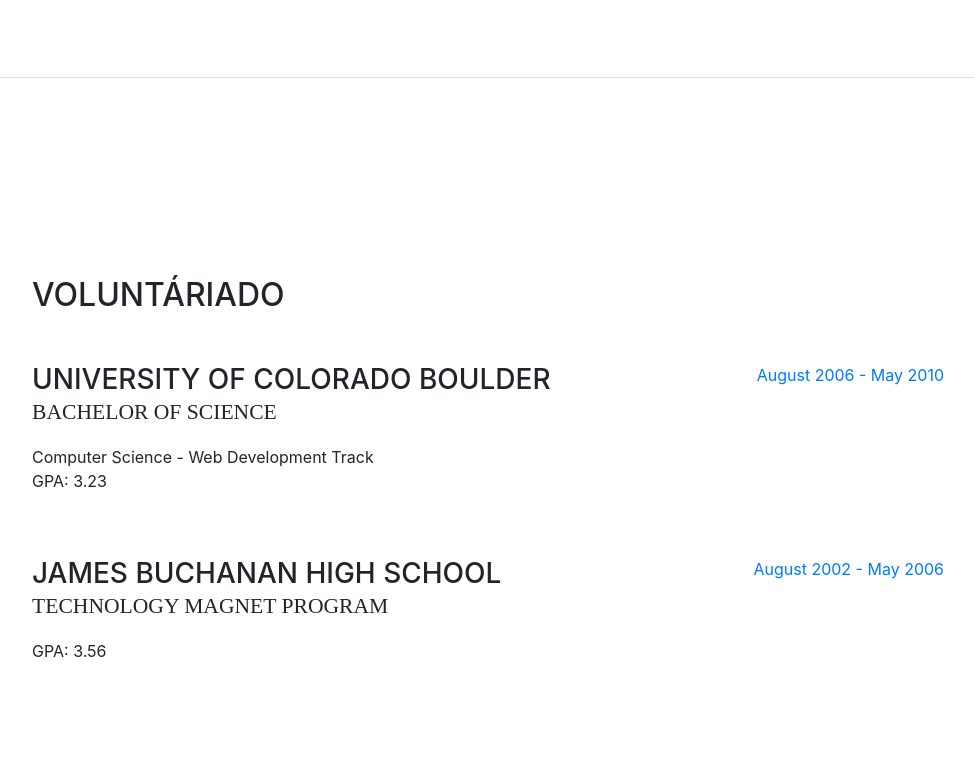
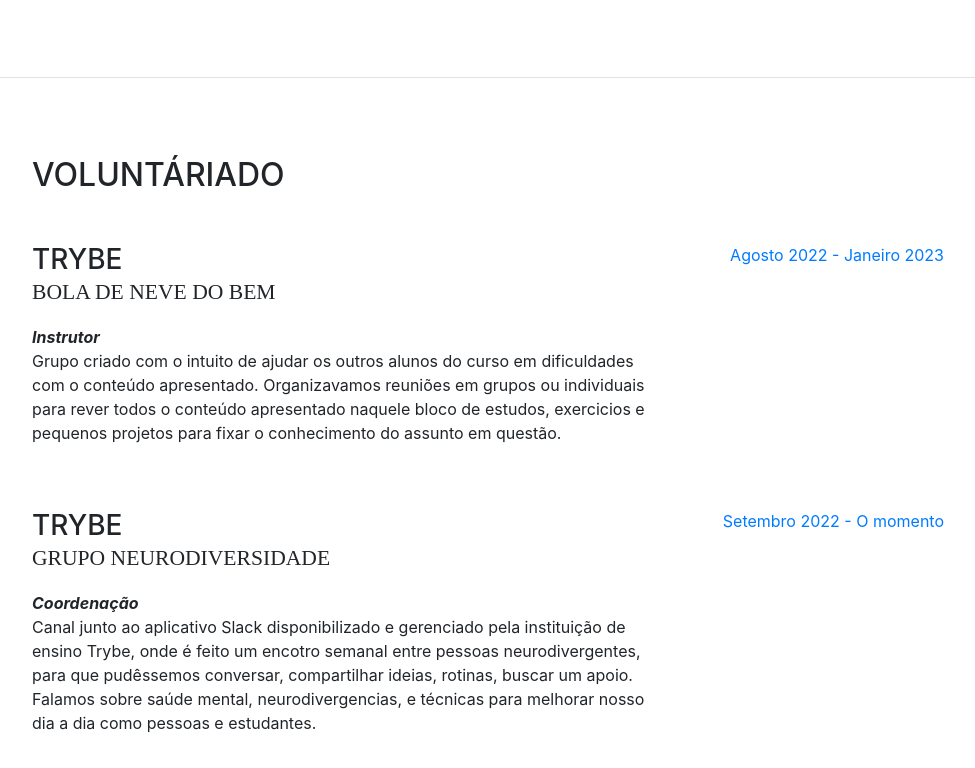
Before and after one commit to gabrielmatina/gabrielmatina.github.io, a website with bundled scripts: page index.html in a window 1280 px wide. Shown: the part 3752-4520 px from the top of the page, without its empty margins (288-1263 px from the left). Built offline with nearby package versions, Linux system fonts and the light colour scheme; a web font is replaced by a local one.

Commit message:
:sparkles: feat: Realizando a parte de voluntáriado

```diff
--- a/index.html
+++ b/index.html
@@ -439,16 +439,20 @@
           </li>
           <li>
             <i class="fa-li fa fa-trophy text-warning"></i>
-            <a href="./Certificados/Linkedin/0Fundamentos de Analise de Dados - Linkedin.pdf" target="_blank" title="Fundamentos em Análise de Dados">Fundamentos em Análise de
+            <a href="./Certificados/Linkedin/0Fundamentos de Analise de Dados - Linkedin.pdf" target="_blank"
+              title="Fundamentos em Análise de Dados">Fundamentos em Análise de
               Dados</a>
           </li>
           <li>
             <i class="fa-li fa fa-trophy text-warning"></i>
-            <a href="./Certificados/Linkedin/0Fundamentos de Estatistica - Linkedin.pdf" target="_blank" title="Fundamentos em Estatística">Fundamentos em Estatística - Linkedin</a>
+            <a href="./Certificados/Linkedin/0Fundamentos de Estatistica - Linkedin.pdf" target="_blank"
+              title="Fundamentos em Estatística">Fundamentos em Estatística - Linkedin</a>
           </li>
           <li>
             <i class="fa-li fa fa-trophy text-warning"></i>
-            <a href="./Certificados/Linkedin/0CertificadoDeConclusao_Fundamentos de Programacao Teste de Software e Garantia de Qualidade.pdf" target="_blank" title="Fundamentos em Teste de Software e Garantia de Qualidade">Fundamentos em Teste de Software e Garantia de Qualidade - Linkedin</a>
+            <a href="./Certificados/Linkedin/0CertificadoDeConclusao_Fundamentos de Programacao Teste de Software e Garantia de Qualidade.pdf"
+              target="_blank" title="Fundamentos em Teste de Software e Garantia de Qualidade">Fundamentos em Teste de
+              Software e Garantia de Qualidade - Linkedin</a>
           </li>
           <li>
             <i class="fa-li fa fa-trophy text-warning"></i>
@@ -463,41 +467,54 @@
           </li>
           <li>
             <i class="fa-li fa fa-trophy text-warning"></i>
-            <a href="./Certificados/Linkedin/0Desenvolvimento Agil de Software Como Transformar sua Organizacao - Linkedin.pdf" target="_blank" title="Desenvolvimento Ágil de Software: Como
+            <a href="./Certificados/Linkedin/0Desenvolvimento Agil de Software Como Transformar sua Organizacao - Linkedin.pdf"
+              target="_blank" title="Desenvolvimento Ágil de Software: Como
             Transformar sua Organização">Desenvolvimento Ágil de Software: Como
-            Transformar sua Organização - Linkedin</a>
+              Transformar sua Organização - Linkedin</a>
           </li>
           <li>
             <i class="fa-li fa fa-trophy text-warning"></i>
-            <a href="./Certificados/Linkedin/0Fundamentos do Scrum - Linkedin.pdf" target="_blank" title="Fundamentos do Scrum">Fundamentos do Scrum - Linkedin</a>
+            <a href="./Certificados/Linkedin/0Fundamentos do Scrum - Linkedin.pdf" target="_blank"
+              title="Fundamentos do Scrum">Fundamentos do Scrum - Linkedin</a>
           </li>
           <li>
             <i class="fa-li fa fa-trophy text-warning"></i>
-            <a href="./Certificados/Linkedin/1Introducao as Competencias Essenciais para a Carreira de Analise de Dados - Linkedin.pdf" target="_blank" title="Competencias Essenciais para a Carreira de Analise de Dados">Competencias Essenciais para a Carreira de Analise de Dados - Linkedin</a>
+            <a href="./Certificados/Linkedin/1Introducao as Competencias Essenciais para a Carreira de Analise de Dados - Linkedin.pdf"
+              target="_blank" title="Competencias Essenciais para a Carreira de Analise de Dados">Competencias
+              Essenciais para a Carreira de Analise de Dados - Linkedin</a>
           </li>
           <li>
             <i class="fa-li fa fa-trophy text-warning"></i>
-            <a href="./Certificados/Linkedin/1Introducao a Ciencia de Dados Conceitos Basicos - Linkedin.pdf" target="_blank" title="Ciencia de Dados Conceitos Basicos">Ciencia de Dados Conceitos Basicos - Linkedin</a>
+            <a href="./Certificados/Linkedin/1Introducao a Ciencia de Dados Conceitos Basicos - Linkedin.pdf"
+              target="_blank" title="Ciencia de Dados Conceitos Basicos">Ciencia de Dados Conceitos Basicos -
+              Linkedin</a>
           </li>
           <li>
             <i class="fa-li fa fa-trophy text-warning"></i>
-            <a href="./Certificados/Linkedin/1Power BI Formacao Basica - Linkedin.pdf" target="_blank" title="Power BI: Fundamentos - Linkedin">Power BI: Fundamentos - Linkedin</a>
+            <a href="./Certificados/Linkedin/1Power BI Formacao Basica - Linkedin.pdf" target="_blank"
+              title="Power BI: Fundamentos - Linkedin">Power BI: Fundamentos - Linkedin</a>
           </li>
           <li>
             <i class="fa-li fa fa-trophy text-warning"></i>
-            <a href="./Certificados/Linkedin/1Excel 2021 Formacao Basica - Linkedin.pdf" target="_blank" title="Excel 2021: Fundamentos">Excel 2021: Fundamentos - Linkedin</a>
+            <a href="./Certificados/Linkedin/1Excel 2021 Formacao Basica - Linkedin.pdf" target="_blank"
+              title="Excel 2021: Fundamentos">Excel 2021: Fundamentos - Linkedin</a>
           </li>
           <li>
             <i class="fa-li fa fa-trophy text-warning"></i>
-            <a href="./Certificados/Linkedin/1CertificadoDeConclusao_Fundamentos de Programacao Algoritmos.pdf" target="_blank" title="Programação de Algoritmos: Fundamentos - Linkedin">Programação de Algoritmos: Fundamentos - Linkedin</a>
+            <a href="./Certificados/Linkedin/1CertificadoDeConclusao_Fundamentos de Programacao Algoritmos.pdf"
+              target="_blank" title="Programação de Algoritmos: Fundamentos - Linkedin">Programação de Algoritmos:
+              Fundamentos - Linkedin</a>
           </li>
           <li>
             <i class="fa-li fa fa-trophy text-warning"></i>
-            <a href="./Certificados/Linkedin/1Como Apresentar as suas Ideias de Forma Estrategica - Linkedin.pdf" target="_blank" title="Como Apresentar as suas Ideias de Forma Estrategica">Como Apresentar as suas Ideias de Forma Estrategica - Linkedin</a>
+            <a href="./Certificados/Linkedin/1Como Apresentar as suas Ideias de Forma Estrategica - Linkedin.pdf"
+              target="_blank" title="Como Apresentar as suas Ideias de Forma Estrategica">Como Apresentar as suas Ideias
+              de Forma Estrategica - Linkedin</a>
           </li>
           <li>
             <i class="fa-li fa fa-trophy text-warning"></i>
-            <a href="./Certificados/Linkedin/1Como Dar e Receber Feedback - Linkedin.pdf" target="_blank" title="Como Dar e Receber Feedback">Como Dar e Receber Feedback - Linkedin</a>
+            <a href="./Certificados/Linkedin/1Como Dar e Receber Feedback - Linkedin.pdf" target="_blank"
+              title="Como Dar e Receber Feedback">Como Dar e Receber Feedback - Linkedin</a>
           </li>
         </ul>
       </div>
@@ -509,27 +526,33 @@
 
         <div class="resume-item d-flex flex-column flex-md-row mb-5">
           <div class="resume-content mr-auto">
-            <h3 class="mb-0">University of Colorado Boulder</h3>
-            <div class="subheading mb-3">Bachelor of Science</div>
-            <div>Computer Science - Web Development Track</div>
-            <p>GPA: 3.23</p>
+            <h3 class="mb-0">Trybe</h3>
+            <div class="subheading mb-3">Bola de Neve do Bem</div>
+            <div><i><b>Instrutor</b></i></div>
+            <p>Grupo criado com o intuito de ajudar os outros alunos do curso em dificuldades com o conteúdo
+              apresentado. Organizavamos reuniões em grupos ou individuais para rever todos o conteúdo apresentado
+              naquele bloco de estudos, exercicios e pequenos projetos para fixar o conhecimento do assunto em questão.
+            </p>
           </div>
           <div class="resume-date text-md-right">
-            <span class="text-primary">August 2006 - May 2010</span>
+            <span class="text-primary">Agosto 2022 - Janeiro 2023</span>
           </div>
         </div>
-
-        <div class="resume-item d-flex flex-column flex-md-row">
+        <div class="resume-item d-flex flex-column flex-md-row mb-5">
           <div class="resume-content mr-auto">
-            <h3 class="mb-0">James Buchanan High School</h3>
-            <div class="subheading mb-3">Technology Magnet Program</div>
-            <p>GPA: 3.56</p>
+            <h3 class="mb-0">Trybe</h3>
+            <div class="subheading mb-3">Grupo Neurodiversidade</div>
+            <div><i><b>Coordenação</b></i></div>
+            <p>Canal junto ao aplicativo Slack disponibilizado e gerenciado pela instituição de ensino Trybe, onde é
+            feito um encotro semanal entre pessoas neurodivergentes, para que pudêssemos conversar, compartilhar
+            ideias, rotinas, buscar um apoio. Falamos sobre saúde mental, neurodivergencias, e técnicas para melhorar
+            nosso dia a dia como pessoas e estudantes.
+            </p>
           </div>
           <div class="resume-date text-md-right">
-            <span class="text-primary">August 2002 - May 2006</span>
+            <span class="text-primary">Setembro 2022 - O momento</span>
           </div>
         </div>
-
       </div>
     </section>
 
```
